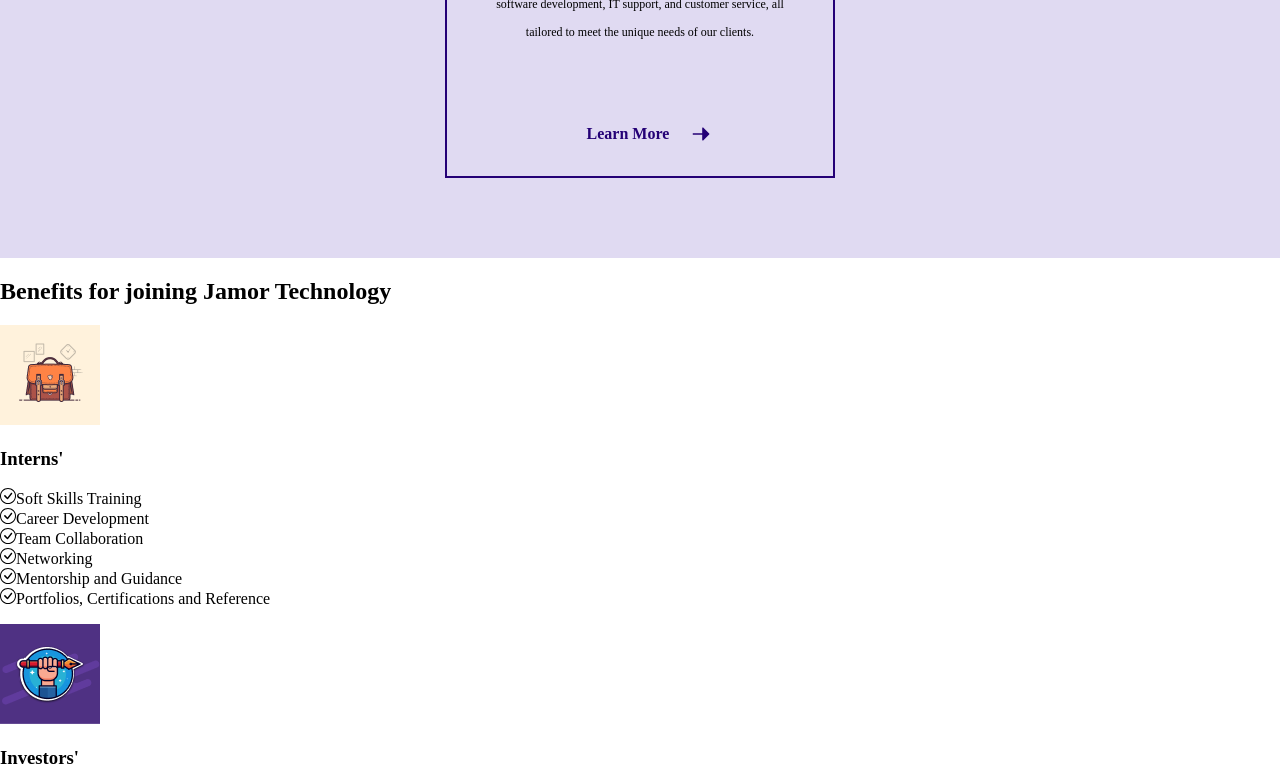
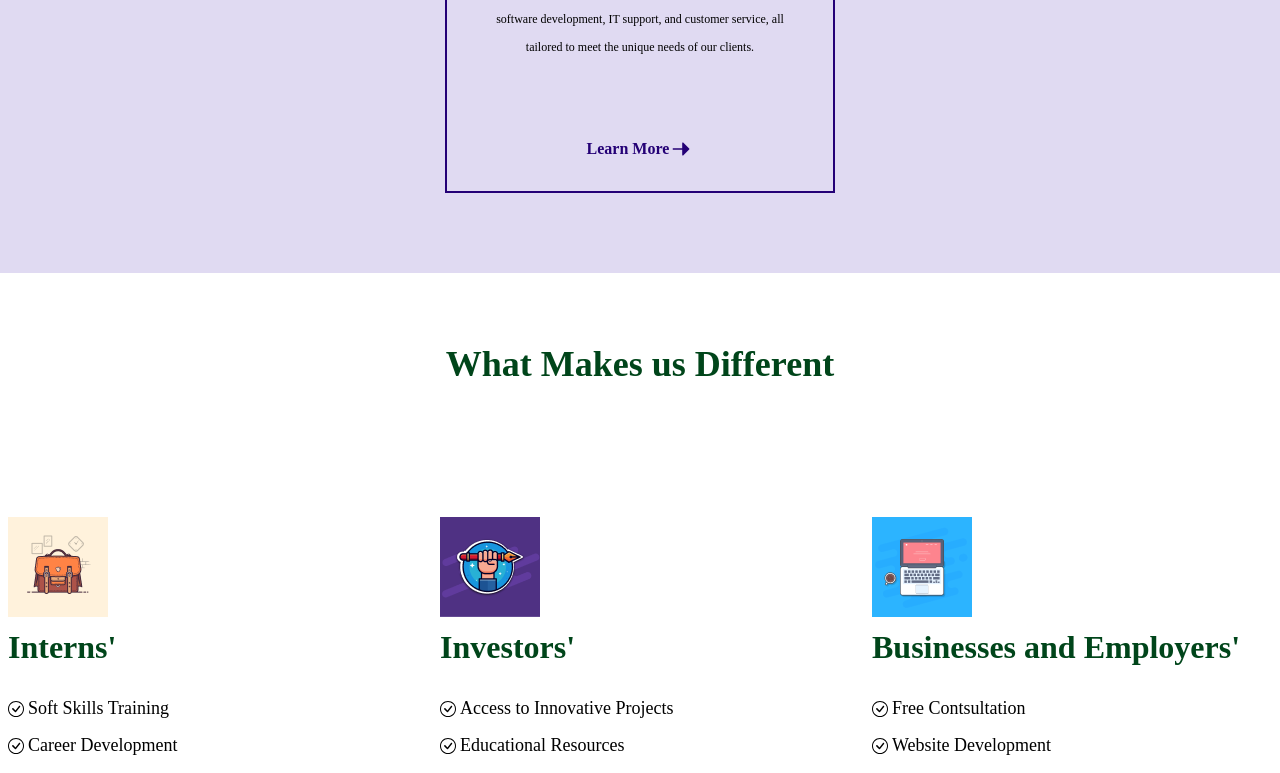
Before and after one commit to Jamor-Technology/FE, a React (Create React App) app in the folder jamort/: page / in a window 1280 px wide. Shown: the part 1580-2353 px from the top of the page. Built offline with nearby package versions, Linux system fonts and the light colour scheme.

Commit message:
styled the benefit and benefit card components

```diff
--- a/jamort/src/components/BenefitCard/BenefitCard.css
+++ b/jamort/src/components/BenefitCard/BenefitCard.css
@@ -1,5 +1,36 @@
 /* styles.css */
+
+.benefit-card {
+  width: 400px;
+  text-align: left;
+}
+
+.benefit-card .icon {
+  width: 100px;
+  height: 100px;
+  margin-top: 0;
+  margin-left: 0;
+  margin-bottom: 8px;
+}
+
+.benefit-card h3 {
+  font-family: var(--font-family-heading);
+  font-size: var(--header-font-size-large);
+  color: var(--secondary-color);
+  margin-bottom: 32px;
+  margin-top: 0;
+}
+
 .benefit-card ul {
-  list-style: none; /* Removes the default list marker */
-  padding: 0; /* Removes default padding */
+  list-style: none;
+  padding: 0;
 }
+
+.benefit-card li {
+  font-family: var(--font-family-body);
+  font-size: var(--font-size-medium);
+  display: flex;
+  align-items: center;
+  gap: 4px;
+  margin-bottom: 16px;
+}
--- a/jamort/src/components/BenefitCard/BenefitCard.js
+++ b/jamort/src/components/BenefitCard/BenefitCard.js
@@ -5,7 +5,7 @@ import './BenefitCard.css';
 const BenefitCard = ({ image, title, content }) => {
   return (
     <div className="benefit-card">
-      <img src={image} alt={title} />
+      <img src={image} alt={title} className='icon' />
       <h3>{title}</h3>
       <ul>
         {content.map((item, index) => (
--- a/jamort/src/components/Benefits/Benefits.css
+++ b/jamort/src/components/Benefits/Benefits.css
@@ -0,0 +1,19 @@
+.benefits-section {
+  text-align: center;
+  margin-top: 70px;
+  margin-bottom: 150px;
+}
+
+.benefits-title {
+  font-family: var(--font-family-heading);
+  font-size: var(--header-font-size-xlarge);
+  color: var(--secondary-color);
+  margin-bottom: 132px;
+}
+
+.benefits-cards {
+  display: flex;
+  flex-wrap: wrap;
+  justify-content: center;
+  gap: 32px;
+}
--- a/jamort/src/components/Benefits/Benefits.js
+++ b/jamort/src/components/Benefits/Benefits.js
@@ -3,6 +3,8 @@ import BenefitCard from "../BenefitCard/BenefitCard";
 import officeBag from "../../assets/images/office-bag.png";
 import powerOfPen from "../../assets/images/power-of-pen.png";
 import macbookPro from "../../assets/images/macbook-pro.png";
+import "./Benefits.css";
+
 
 const Benefits = () => {
   const benefits = [
@@ -46,7 +48,7 @@ const Benefits = () => {
 
   return (
     <div className="benefits-section">
-      <h2 className="benefits-title">Benefits for joining Jamor Technology</h2>
+      <h2 className="benefits-title">What Makes us Different</h2>
       <div className="benefits-cards">
         {benefits.map((benefit, index) => (
           <BenefitCard
--- a/jamort/src/components/HeroSection/HeroSection.css
+++ b/jamort/src/components/HeroSection/HeroSection.css
@@ -28,9 +28,9 @@ html, body {
   gap: 40px;
 }
 
-.card h3 {
+.card h2 {
   font-family: var(--font-family-heading);
-  font-size: var(--header-font-size-xlarge);
+  font-size: var(--header-font-size-xxlarge);
   color: var(--secondary-color);
   font-weight: var(--font-weight-bold);
   margin-bottom: 0;
@@ -147,7 +147,7 @@ html, body {
   font-size: var(--font-size-medium);
   color: var(--primary-color);
   text-decoration: none;
-  margin-left: 20px;
+  margin-left: 30px;
   margin-top: 60px;
   transition: color 0.3s;
 }
--- a/jamort/src/components/HeroSection/HeroSection.js
+++ b/jamort/src/components/HeroSection/HeroSection.js
@@ -15,7 +15,7 @@ const HeroSection = () => {
       <div className="hero-body">
         <div className="left-content">
           <div className="card">
-            <h3>Empower Your Potential with Jamor Technology</h3>
+            <h2>Empower Your Potential with Jamor Technology</h2>
             <p>
               Join us on a journey of discovery, growth, and transformation. Whether you&#39;re looking to be more skillful
               in your tech career, stay ahead of industry trends, or collaborating on a real-time project, Jamor Technology
--- a/jamort/src/components/ServiceCard/ServiceCard.css
+++ b/jamort/src/components/ServiceCard/ServiceCard.css
@@ -32,7 +32,7 @@
   line-height: 28px;
 }
 
-.learn-more {
+.learn-more-service {
   display: flex;
   align-items: center;
   text-decoration: none;
--- a/jamort/src/components/ServiceCard/ServiceCard.js
+++ b/jamort/src/components/ServiceCard/ServiceCard.js
@@ -8,7 +8,7 @@ const ServiceCard = ({ iconSrc, title, description, learnMoreLink, arrowIconSrc
             <img src={iconSrc} alt={title} className='service-icon'></img>
             <h3 className='service-title'>{title}</h3>
             <p className='service-description'>{description}</p>
-            <a className="learn-more" href={learnMoreLink}>
+            <a className="learn-more-service" href={learnMoreLink}>
               Learn More
               <img
                 className="learn-more-icon"
--- a/jamort/src/components/Services/Services.css
+++ b/jamort/src/components/Services/Services.css
@@ -9,7 +9,7 @@
 
 .services-title {
   font-family: var(--font-family-heading);
-  font-size: var(--header-font-size-small);
+  font-size: var(--header-font-size-xlarge);
   color: var(--secondary-color);
   margin-top: 0;
   margin-bottom: 16px;
--- a/jamort/src/variables.css
+++ b/jamort/src/variables.css
@@ -28,7 +28,8 @@
   --header-font-size-small: 24px;
   --header-font-size-medium: 28px;
   --header-font-size-large: 32px;
-  --header-font-size-xlarge: 40px;
+  --header-font-size-xlarge: 36px;
+  --header-font-size-xxlarge: 40px;
 
 /* Font weight */
   --font-weight-light: 300;
```
